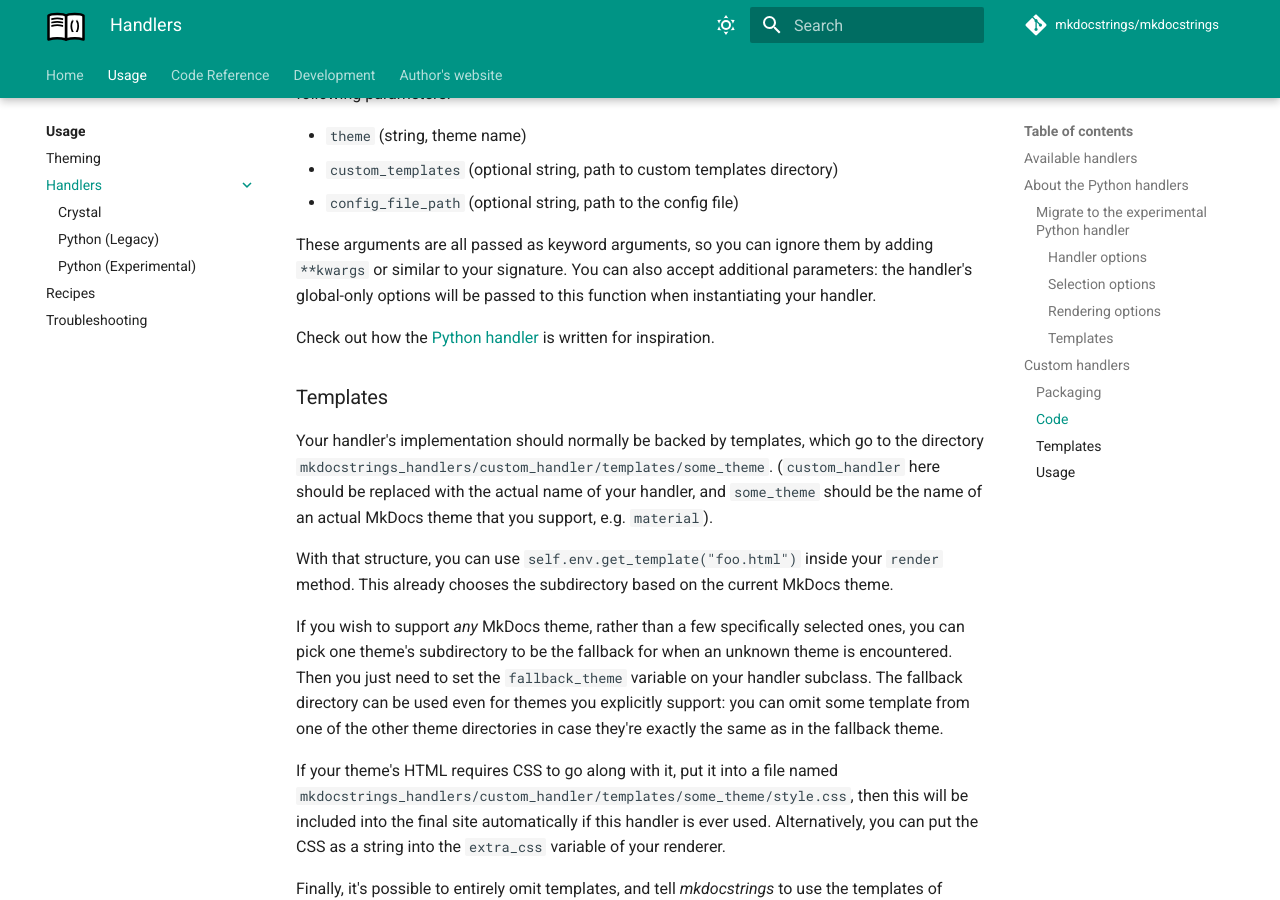
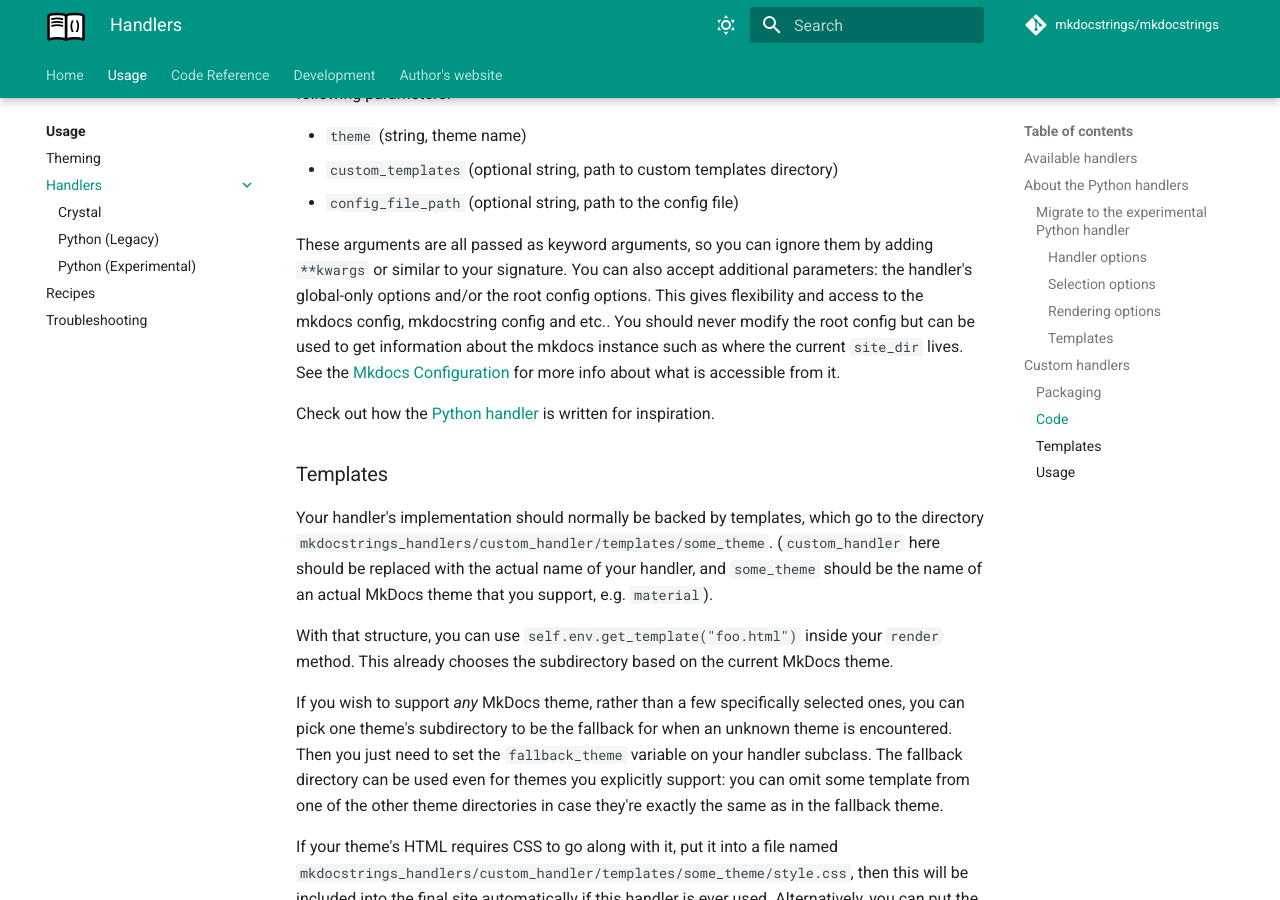
Before and after one commit to mkdocstrings/mkdocstrings, an MkDocs documentation site: the page built from docs/handlers/overview.md, in a window 1280 px wide and 900 px high, scrolled down 3847 px. Built offline with MkDocs 1.6.1 and Material for MkDocs 9.7.7, drawn with Linux system fonts in a browser that asks for light colours; comment, search, counter and statistics services are not loaded.

Commit message:
docs: detail full config option in `get_handler`

```diff
--- a/docs/handlers/overview.md
+++ b/docs/handlers/overview.md
@@ -178,8 +178,12 @@ This function takes the following parameters:
 
 These arguments are all passed as keyword arguments, so you can ignore them
 by adding `**kwargs` or similar to your signature. You can also accept
-additional parameters: the handler's global-only options will be passed
-to this function when instantiating your handler.
+additional parameters: the handler's global-only options and/or the root
+config options. This gives flexibility and access to the mkdocs config, mkdocstring
+config and etc.. You should never modify the root config but can be used to get
+information about the mkdocs instance such as where the current `site_dir` lives.
+See the [Mkdocs Configuration](https://www.mkdocs.org/user-guide/configuration/) for
+more info about what is accessible from it.
 
 Check out how the
 [Python handler](https://github.com/mkdocstrings/python/blob/master/src/mkdocstrings_handlers/python)
```
